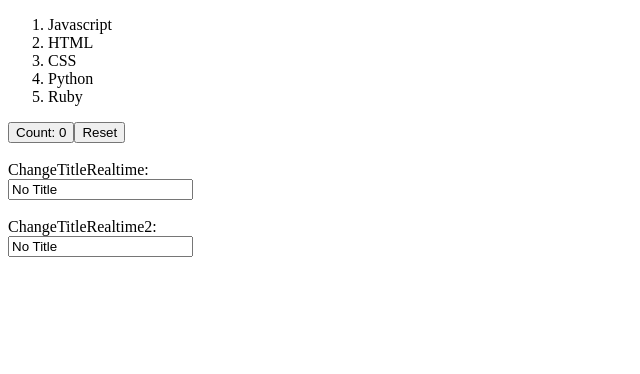
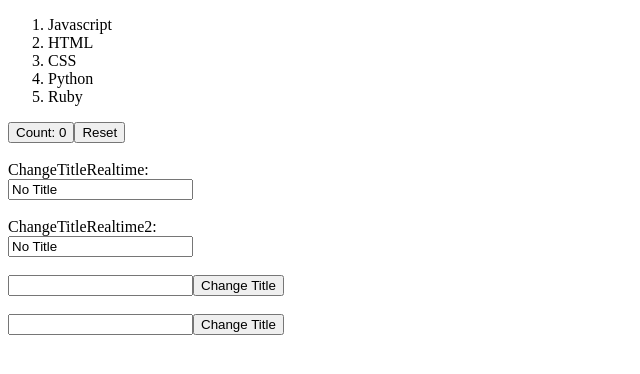
Before and after one commit to vnhcmvn/ReactJS-Learning, a React (Vite) app: page / in a window 1280 px wide. Shown: the top 374 px of the page, without its empty margins (0-640 px from the left). Built offline with nearby package versions, Linux system fonts and the light colour scheme.

Commit message:
Add ChangeTitleClickBtn component

```diff
--- a/src/App.jsx
+++ b/src/App.jsx
@@ -1,3 +1,5 @@
+import ChangeTitleClickBtn from "./components/ChangeTitleClickBtn";
+import ChangeTitleClickBtn2 from "./components/ChangeTitleClickBtn2";
 import ChangeTitleRealtime from "./components/ChangeTitleRealtime";
 import ChangeTitleRealtime2 from "./components/ChangeTitleRealtime2";
 import Count from "./components/Count";
@@ -20,6 +22,14 @@ export default function App() {
             <br />
 
             <ChangeTitleRealtime2 />
+
+            <br />
+
+            <ChangeTitleClickBtn />
+
+            <br />
+
+            <ChangeTitleClickBtn2 />
         </>
     );
 }
--- /dev/null
+++ b/src/components/ChangeTitleClickBtn.jsx
@@ -0,0 +1,24 @@
+import { useEffect, useState } from "react";
+
+export default function ChangeTitleClickBtn() {
+    const [title, setTitle] = useState("No Title");
+    const [inputValue, setInputValue] = useState("");
+
+    useEffect(() => {
+        document.title = title;
+    }, [title]);
+
+    const handleInputChange = (event) => setInputValue(event.target.value);
+    const handleBtnClick = () => setTitle(inputValue);
+
+    return (
+        <div>
+            <input
+                type="text"
+                value={inputValue}
+                onChange={handleInputChange}
+            />
+            <button onClick={handleBtnClick}>Change Title</button>
+        </div>
+    );
+}
--- /dev/null
+++ b/src/components/ChangeTitleClickBtn2.jsx
@@ -0,0 +1,19 @@
+import { useEffect, useRef, useState } from "react";
+
+export default function ChangeTitleClickBtn2() {
+    const [title, setTitle] = useState("No Title");
+    const inputRef = useRef(null);
+
+    useEffect(() => {
+        document.title = title;
+    }, [title]);
+
+    return (
+        <div>
+            <input type="text" ref={inputRef} />
+            <button onClick={() => setTitle(inputRef.current.value)}>
+                Change Title
+            </button>
+        </div>
+    );
+}
--- a/src/components/ChangeTitleRealtime.jsx
+++ b/src/components/ChangeTitleRealtime.jsx
@@ -7,9 +7,8 @@ export default function ChangeTitleRealtime() {
         document.title = title; // Cập nhật title khi title thay đổi
     }, [title]); // Chỉ chạy useEffect khi title thay đổi
 
-    const handleInputChange = (event) => {
-        setTitle(event.target.value); // Cập nhật title với giá trị mới từ input
-    };
+    const handleInputChange = (event) => setTitle(event.target.value);
+    // Cập nhật title với giá trị mới từ input
 
     return (
         <div>
```
